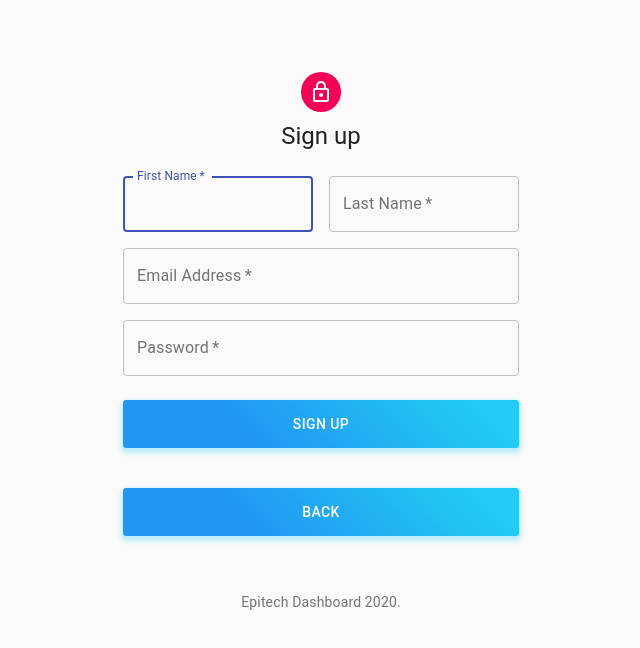
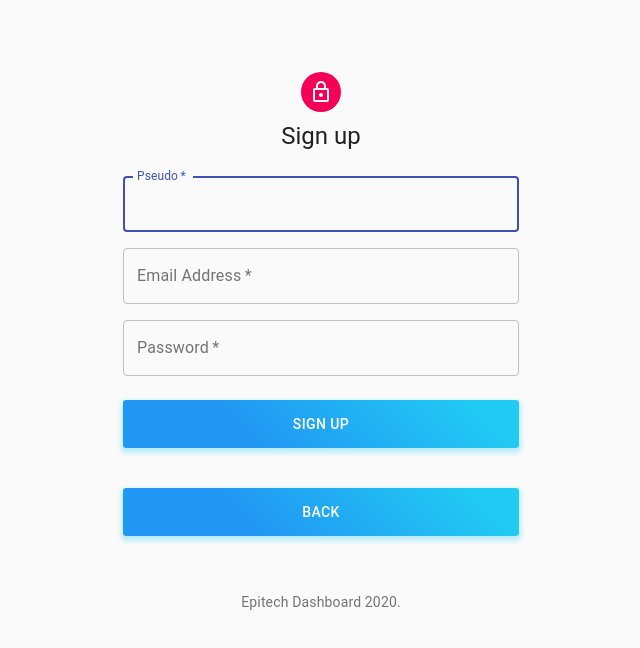
Before and after one commit to Encorpluptit/GoReactJs-Dashboard, a React (Create React App) app in the folder front/: page /register in a window 1280 px wide. Shown: the top 648 px of the page, without its empty margins (319-959 px from the left). Built offline with nearby package versions, Linux system fonts and the light colour scheme; the HTML template or start-up script is replaced by a standard one.

Commit message:
[FIX] register.js => rename first name by Pseudo

```diff
--- a/front/src/login.js
+++ b/front/src/login.js
@@ -119,13 +119,6 @@ export default function SignIn() {
           >
             Sign In
           </MyButton>
-          <Grid container>
-            <Grid item xs>
-              <Link href="#" variant="body2">
-                Forgot password?
-              </Link>
-            </Grid>
-            <Grid item>
           <MyButton
             type="submit"
             fullWidth
@@ -136,8 +129,6 @@ export default function SignIn() {
           >
             Register
           </MyButton>
-            </Grid>
-          </Grid>
         </form>
       </div>
       <Box mt={8}>
--- a/front/src/register.js
+++ b/front/src/register.js
@@ -81,37 +81,25 @@ export default function SignUp() {
         </Typography>
         <form className={classes.form} noValidate>
           <Grid container spacing={2}>
-            <Grid item xs={12} sm={6}>
+            <Grid item xs={12}>
               <TextField
-                autoComplete="fname"
-                name="firstName"
+                name="pseudo"
                 variant="outlined"
                 required
                 fullWidth
-                id="firstName"
-                label="First Name"
+                id="pseudo"
+                label="Pseudo"
                 autoFocus
-              />
-            </Grid>
-            <Grid item xs={12} sm={6}>
-              <TextField
-                variant="outlined"
-                required
-                fullWidth
-                id="lastName"
-                label="Last Name"
-                name="lastName"
-                autoComplete="lname"
               />
             </Grid>
             <Grid item xs={12}>
               <TextField
+                name="email"
                 variant="outlined"
                 required
                 fullWidth
                 id="email"
                 label="Email Address"
-                name="email"
                 autoComplete="email"
               />
             </Grid>
```
Lines whose indentation alone changed are shown as unchanged.
